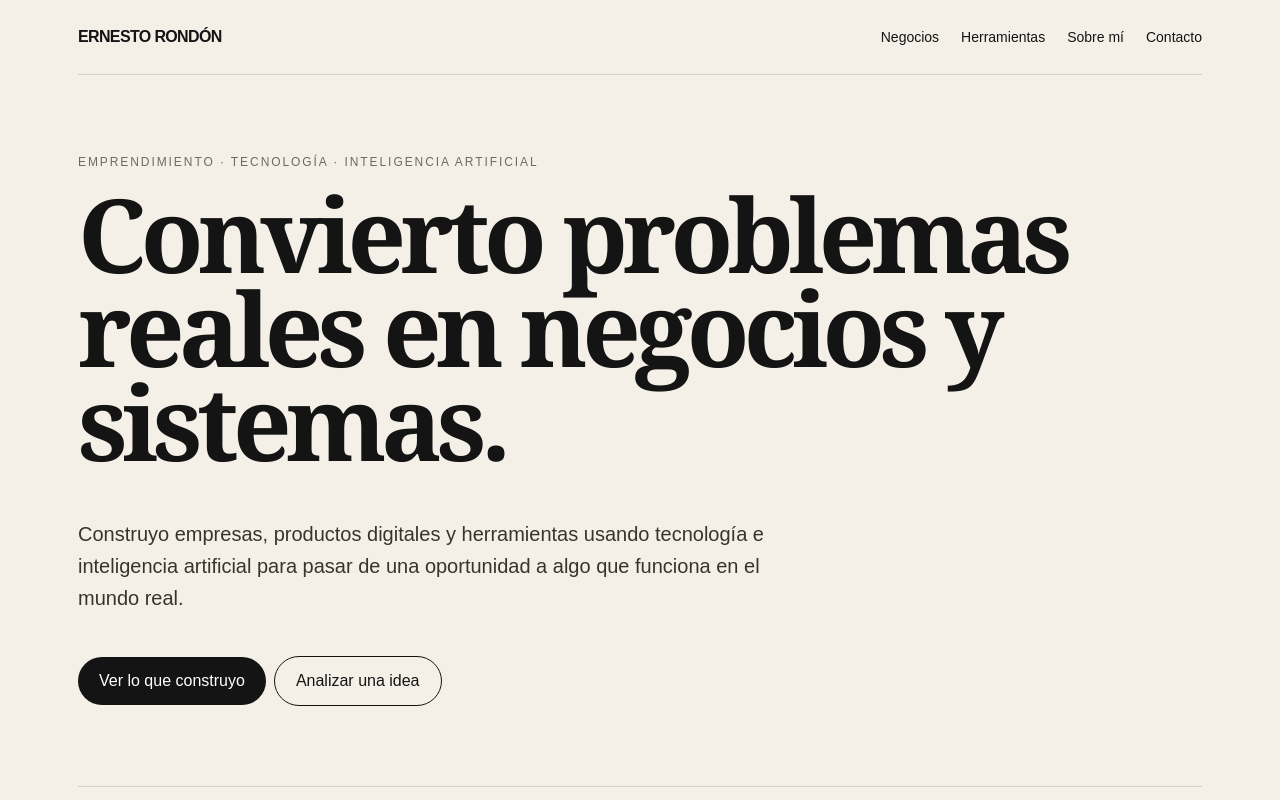
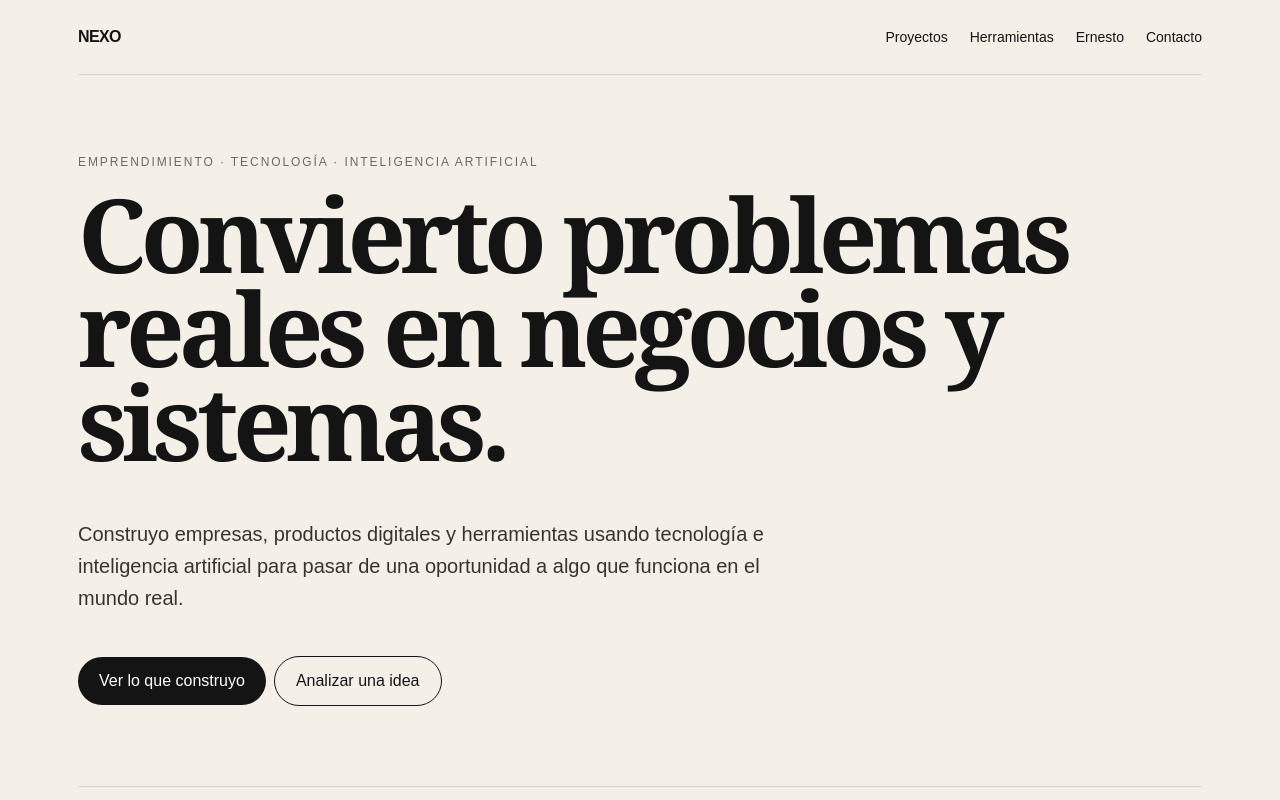
Before and after one commit to ernest196391/ernesto-rondon-nexo, a Next.js app: page / in a window 1280 px wide. Shown: the top 800 px of the page. Built offline with nearby package versions, Linux system fonts and the light colour scheme.

Commit message:
Add production metadata and NEXO navigation

```diff
--- a/app/layout.tsx
+++ b/app/layout.tsx
@@ -1,4 +1,59 @@
 import "./globals.css";
 import Link from "next/link";
-export const metadata={title:"Ernesto Rondón — Negocios, sistemas e IA",description:"Construyo negocios y sistemas utilizando tecnología e inteligencia artificial."};
-export default function RootLayout({children}:{children:React.ReactNode}){return <html lang="es"><body><div className="wrap"><nav><Link className="brand" href="/">ERNESTO RONDÓN</Link><div className="links"><Link href="/negocios">Negocios</Link><Link href="/herramientas">Herramientas</Link><Link href="/sobre-mi">Sobre mí</Link><Link href="/contacto">Contacto</Link></div></nav>{children}<footer>© {new Date().getFullYear()} Ernesto Rondón · Construyendo negocios, sistemas y herramientas.</footer></div></body></html>}
+import type { Metadata } from "next";
+
+const siteUrl = "https://nexo.casavivadecuba.com";
+
+export const metadata: Metadata = {
+  metadataBase: new URL(siteUrl),
+  title: {
+    default: "NEXO — De una idea a un negocio real",
+    template: "%s | NEXO",
+  },
+  description:
+    "NEXO investiga, valida y construye negocios, productos digitales y sistemas con inteligencia artificial.",
+  alternates: {
+    canonical: "/",
+  },
+  openGraph: {
+    type: "website",
+    locale: "es_ES",
+    url: siteUrl,
+    siteName: "NEXO",
+    title: "NEXO — De una idea a un negocio real",
+    description:
+      "Investiga, valida y construye negocios y productos digitales con inteligencia artificial.",
+  },
+  twitter: {
+    card: "summary_large_image",
+    title: "NEXO — De una idea a un negocio real",
+    description:
+      "Investiga, valida y construye negocios y productos digitales con inteligencia artificial.",
+  },
+};
+
+export default function RootLayout({ children }: { children: React.ReactNode }) {
+  return (
+    <html lang="es">
+      <body>
+        <div className="wrap">
+          <nav aria-label="Navegación principal">
+            <Link className="brand" href="/" aria-label="NEXO — Inicio">
+              NEXO
+            </Link>
+            <div className="links">
+              <Link href="/negocios">Proyectos</Link>
+              <Link href="/herramientas">Herramientas</Link>
+              <Link href="/sobre-mi">Ernesto</Link>
+              <Link href="/contacto">Contacto</Link>
+            </div>
+          </nav>
+          {children}
+          <footer>
+            © {new Date().getFullYear()} NEXO · Idea → evidencia → negocio.
+          </footer>
+        </div>
+      </body>
+    </html>
+  );
+}
```
